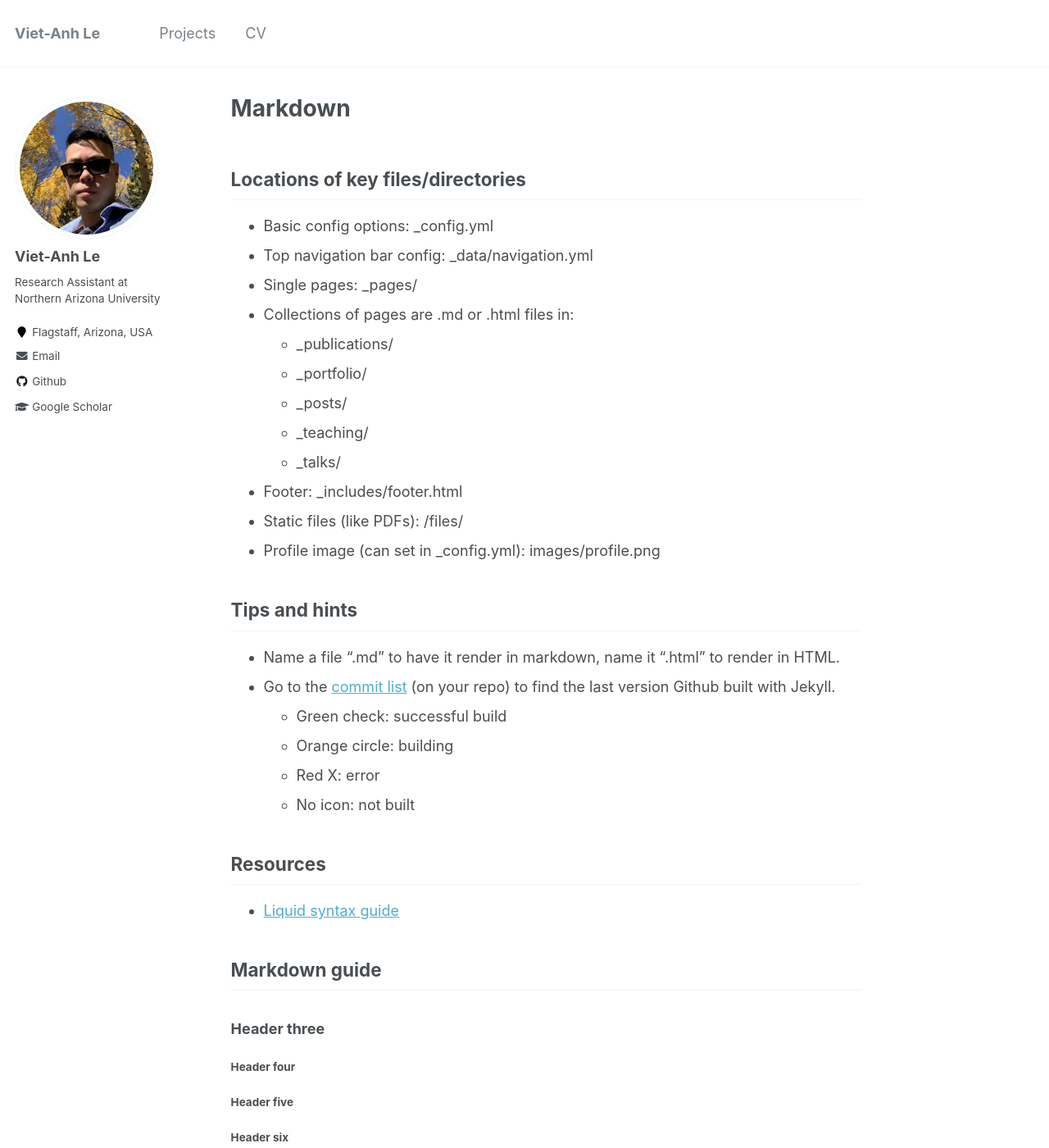
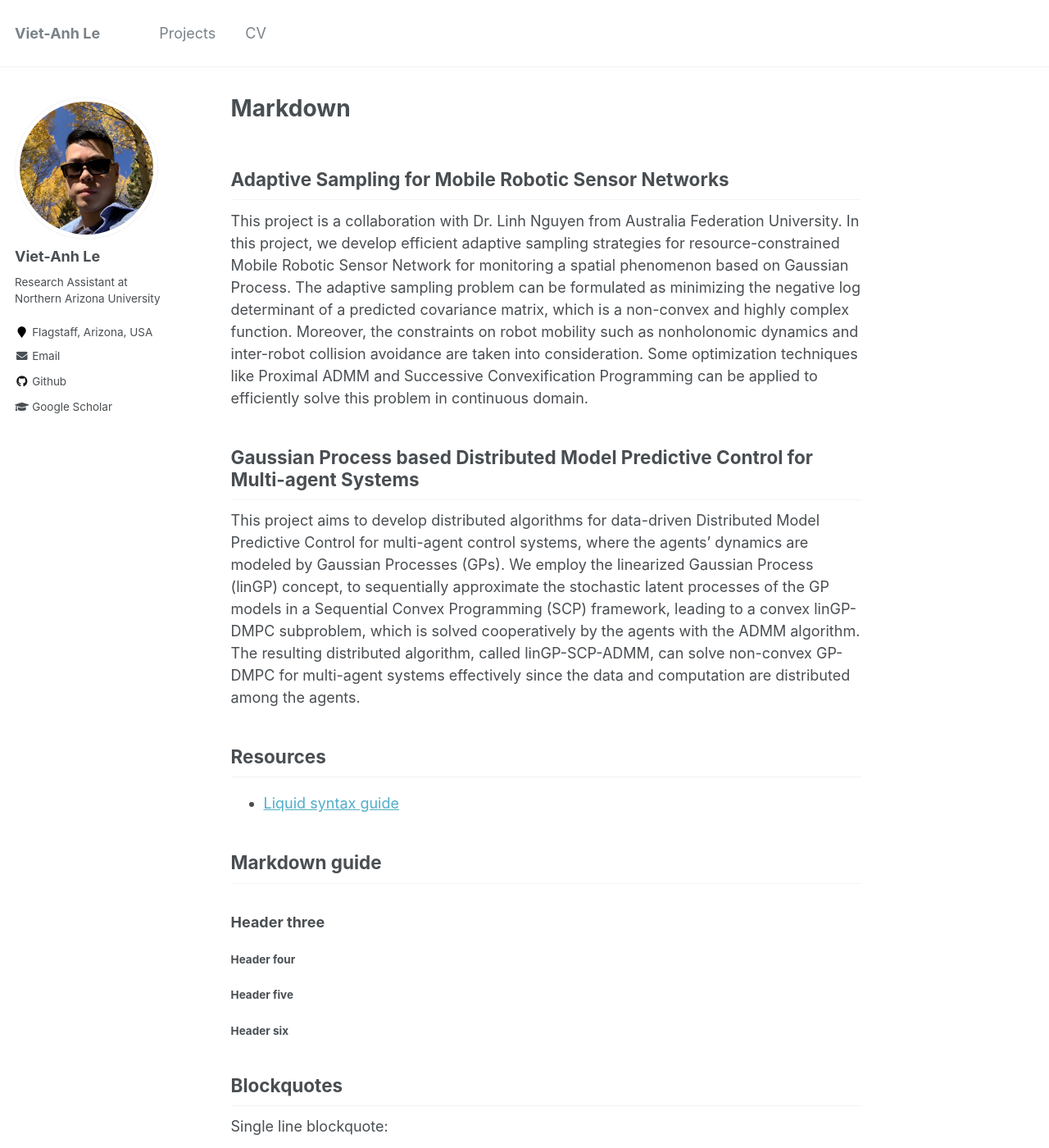
Before and after one commit to vietanhle0101/vietanhle0101.github.io, a Jekyll site: the page built from _pages/markdown.md, in a window 1280 px wide and 1400 px high. Shown: the whole window at 82% size. Built offline with Jekyll 4.4.1, drawn with Linux system fonts in a browser that asks for light colours.

Commit message:
projetcs

```diff
--- a/_pages/markdown.md
+++ b/_pages/markdown.md
@@ -7,29 +7,13 @@ redirect_from:
   - /markdown.html
 ---
 
-## Locations of key files/directories
+## Adaptive Sampling for Mobile Robotic Sensor Networks
 
-* Basic config options: _config.yml
-* Top navigation bar config: _data/navigation.yml
-* Single pages: _pages/
-* Collections of pages are .md or .html files in:
-  * _publications/
-  * _portfolio/
-  * _posts/
-  * _teaching/
-  * _talks/
-* Footer: _includes/footer.html
-* Static files (like PDFs): /files/
-* Profile image (can set in _config.yml): images/profile.png
+This project is a collaboration with Dr. Linh Nguyen from Australia Federation University. In this project, we develop efficient adaptive sampling strategies for resource-constrained Mobile Robotic Sensor Network for monitoring a spatial phenomenon based on Gaussian Process. The adaptive sampling problem can be formulated as minimizing the negative log determinant of a predicted covariance matrix, which is a non-convex and highly complex function. Moreover, the constraints on robot mobility such as nonholonomic dynamics and inter-robot collision avoidance are taken into consideration. Some optimization techniques like Proximal ADMM and Successive Convexification Programming can be applied to efficiently solve this problem in continuous domain.
 
-## Tips and hints
+## Gaussian Process based Distributed Model Predictive Control for Multi-agent Systems
 
-* Name a file ".md" to have it render in markdown, name it ".html" to render in HTML.
-* Go to the [commit list](https://github.com/academicpages/academicpages.github.io/commits/master) (on your repo) to find the last version Github built with Jekyll.
-  * Green check: successful build
-  * Orange circle: building
-  * Red X: error
-  * No icon: not built
+This project aims to develop distributed algorithms for data-driven Distributed Model Predictive Control for multi-agent control systems, where the agents’ dynamics are modeled by Gaussian Processes (GPs). We employ the linearized Gaussian Process (linGP) concept, to sequentially approximate the stochastic latent processes of the GP models in a Sequential Convex Programming (SCP) framework, leading to a convex linGP-DMPC subproblem, which is solved cooperatively by the agents with the ADMM algorithm. The resulting distributed algorithm, called linGP-SCP-ADMM, can solve non-convex GP-DMPC for multi-agent systems effectively since the data and computation are distributed among the agents.
 
 ## Resources
  * [Liquid syntax guide](https://shopify.github.io/liquid/tags/control-flow/)
```
Also changed, not shown: 1 other file.
